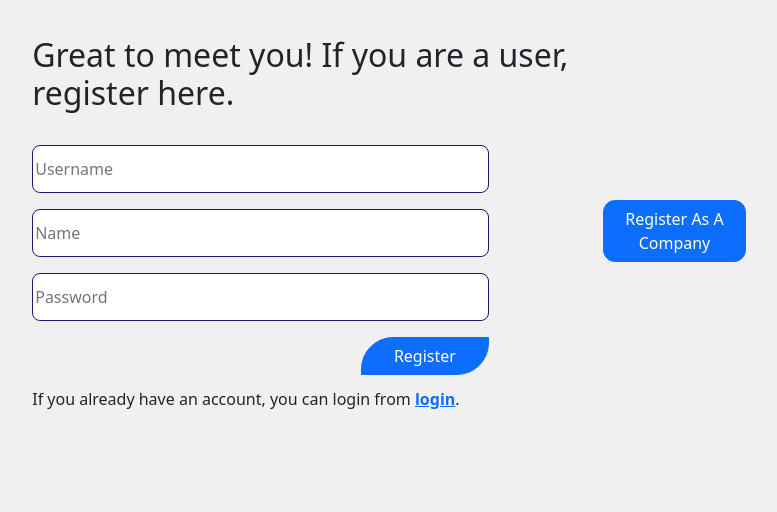
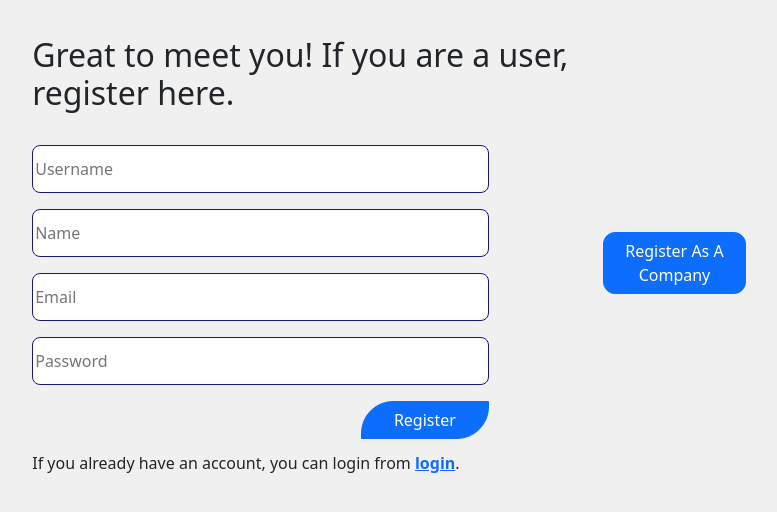
Before and after one commit to CS353-Group15/CS353-Group15.github.io, a PHP site: page /userRegister.php in a window 1280 px wide. Shown: the part 140-652 px from the top of the page, without its empty margins (251-1028 px from the left). Run offline with PHP 8.4, Linux system fonts and the light colour scheme.

Commit message:
Update userRegister.php

```diff
--- a/src/userRegister.php
+++ b/src/userRegister.php
@@ -9,17 +9,6 @@
   <title>BilkentCodes</title>
   <link href="https://cdn.jsdelivr.net/npm/bootstrap@5.1.3/dist/css/bootstrap.min.css" rel="stylesheet" integrity="sha384-1BmE4kWBq78iYhFldvKuhfTAU6auU8tT94WrHftjDbrCEXSU1oBoqyl2QvZ6jIW3" crossorigin="anonymous">
   <link rel="stylesheet" href="CSS/style.css">
-
-  <script>
-    function loginHandler() {
-      var username = document.getElementById("login").elements[0].value;
-      var password = document.getElementById("login").elements[1].value;
-      var name = document.getElementById("login").elements[2].value;
-
-      if (username == "" || password == "" || name == "")
-        alert("Please enter your username, password or name!");
-    }
-  </script>
 </head>
 
 <body>
@@ -38,13 +27,70 @@
           <h2>Great to meet you! If you are a user, register here.</h2>
         </div>
 
-        <form action="register.php" method="POST" id="login">
+        <?php
+        include("config.php");
+        function register($mysqli) {
+          $username = $_POST['username'];
+          $name = $_POST['name'];
+          $email = $_POST['email'];
+          $password = $_POST['password'];
+
+          if ($username == "" && $name == "" && $email == "" && $password == "") {
+            echo '<script> alert("Please enter your username and password") </script>';
+            return;
+          }
+          else if ($username == "") {
+              echo '<script> alert("Please enter your username") </script>';
+              return;
+          }
+          else if ($name == "") {
+            echo '<script> alert("Please enter your name") </script>';
+            return;
+          }
+          else if ($email == "") {
+            echo '<script> alert("Please enter your email") </script>';
+            return;
+          }
+          else if ($password == "") {
+            echo '<script> alert("Please enter your password") </script>';
+            return;
+          }
+
+          $rs = $mysqli->query("" .
+                               "SELECT * " .
+                               "FROM User " .
+                               "WHERE username = '$username' ");
+
+          if ($rs) {
+            if ($rs->num_rows > 0) {
+              echo '<script> alert("The username already exists") </script>';
+            }
+            else {
+              $mysqli->query("INSERT INTO User(username, name, email, password) VALUES " .
+                             "('$username', '$name', '$email', '$password')");
+              $_SESSION['username'] = $username;
+              header("location: userHomePage.php");
+            }
+          }
+          else {
+            // Error with the query
+            header("location: userRegister.php");
+          }
+        }
+
+        if (isset($_POST['register'])) {
+          register($mysqli);
+        }
+        ?>
+
+        <form action="userRegister.php" method="POST" id="login">
           <div class="forms">
-            <input type="text" class="data-box" placeholder="Username">
-            <input type="text" class="data-box" placeholder="Name">
-            <input type="password" class="data-box" placeholder="Password">
+            <input type="text" class="data-box" placeholder="Username" name="username">
+            <input type="text" class="data-box" placeholder="Name" name="name">
+            <input type="text" class="data-box" placeholder="Email" name="email">
+            <input type="password" class="data-box" placeholder="Password" name="password">
             <div class="button-box">
-              <button class="btn btn-primary btn-large login" type="submit" onclick="loginHandler()">Register</button>
+              <button class="btn btn-primary btn-large login" type="submit" name="register">Register</button>
             </div>
           </div>
         </form>
```
